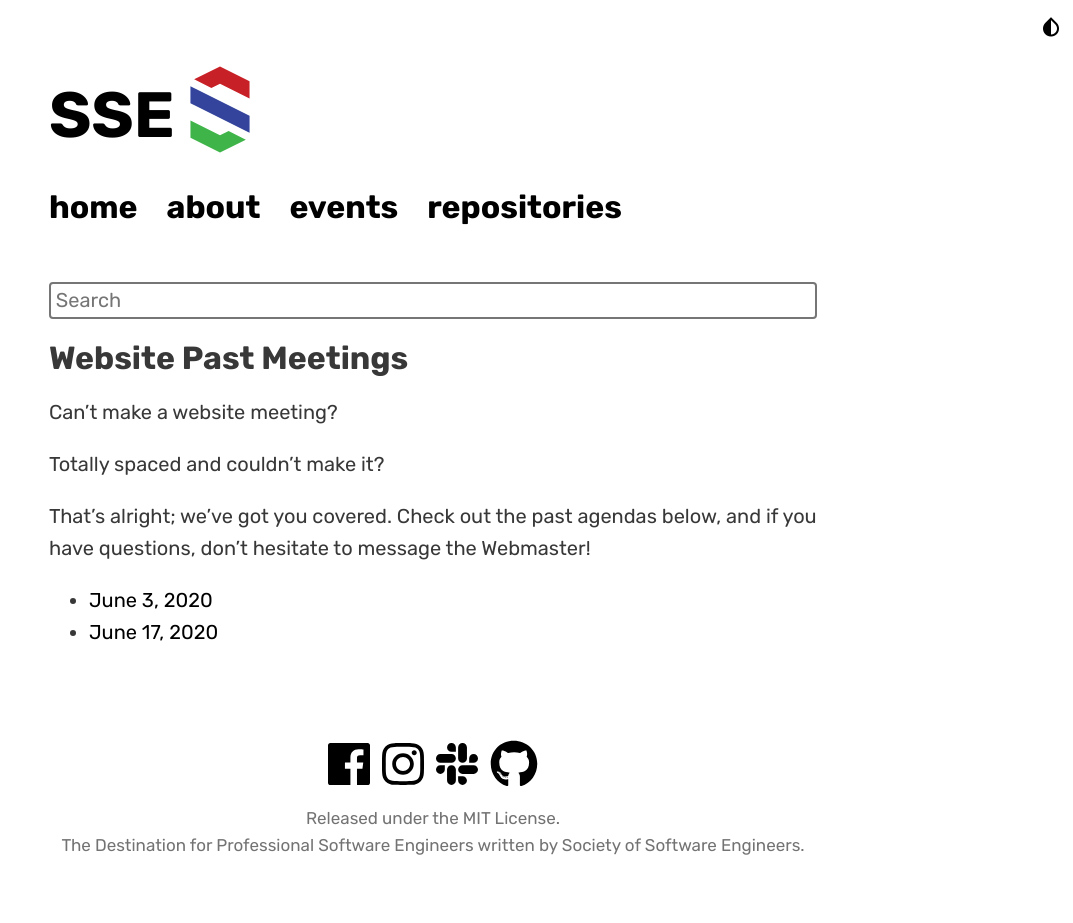
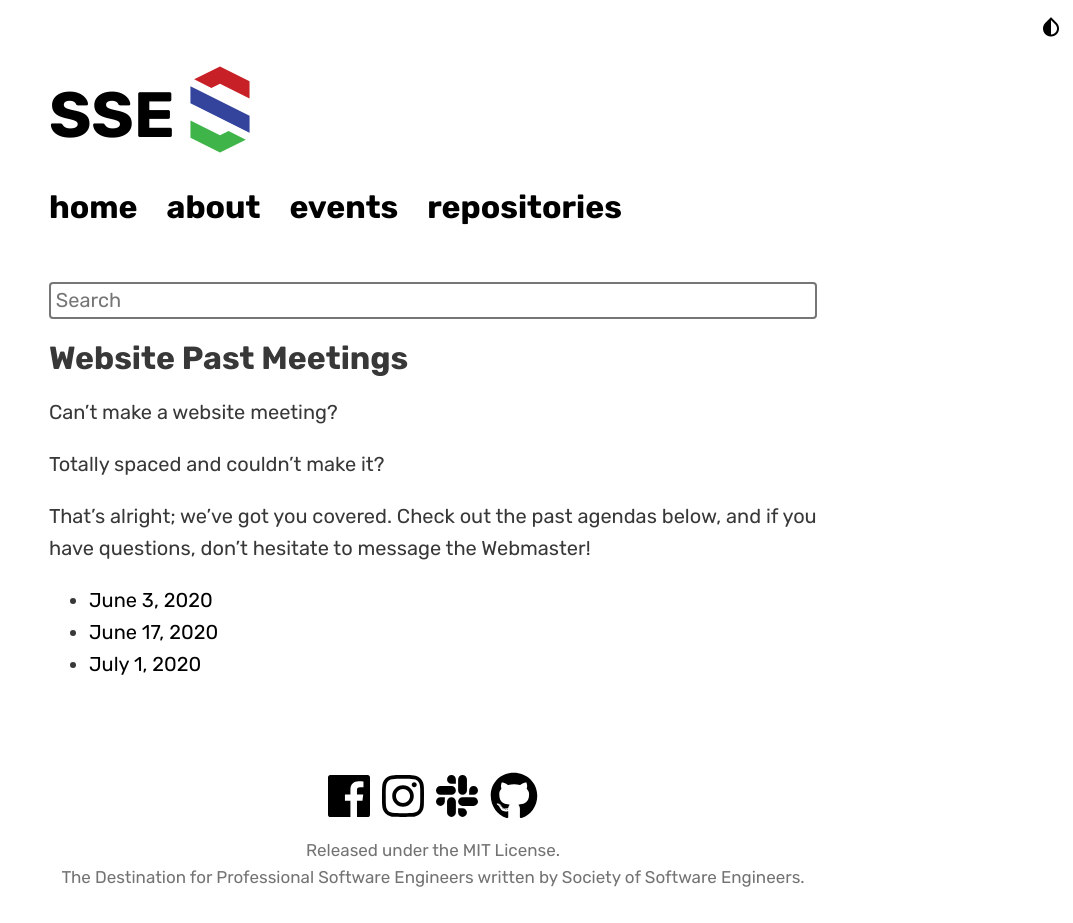
Before and after one commit to msoe-sse/msoe-sse.github.io, a Jekyll site: the page built from _events/pastMeetings.md, in a window 1280 px wide. Shown: the whole page, without its empty margins (207-1280 px from the left). Built offline with Jekyll 4.4.1, drawn with Linux system fonts in a browser that asks for light colours; nearby versions of some CDN libraries; some web fonts are replaced; before the commit the page ends 900 px from its top, so only the background shows below that.

Commit message:
Update pastMeetings.yml

```diff
--- a/_data/pastMeetings.yml
+++ b/_data/pastMeetings.yml
@@ -3,3 +3,6 @@
 
 - date: June 17, 2020
   link: https://docs.google.com/document/d/1lJc_xTtbsAKqbB236Xs8ldRsgxL6IE5oj-U6Iq82-7c/edit?usp=sharing
+
+- date: July 1, 2020
+  link: https://docs.google.com/document/d/1Wkrr_5YiGGGWpWk7Li0xNFI9ykc0yKV_apRJ6dc_Zfo/edit?usp=sharing
```
